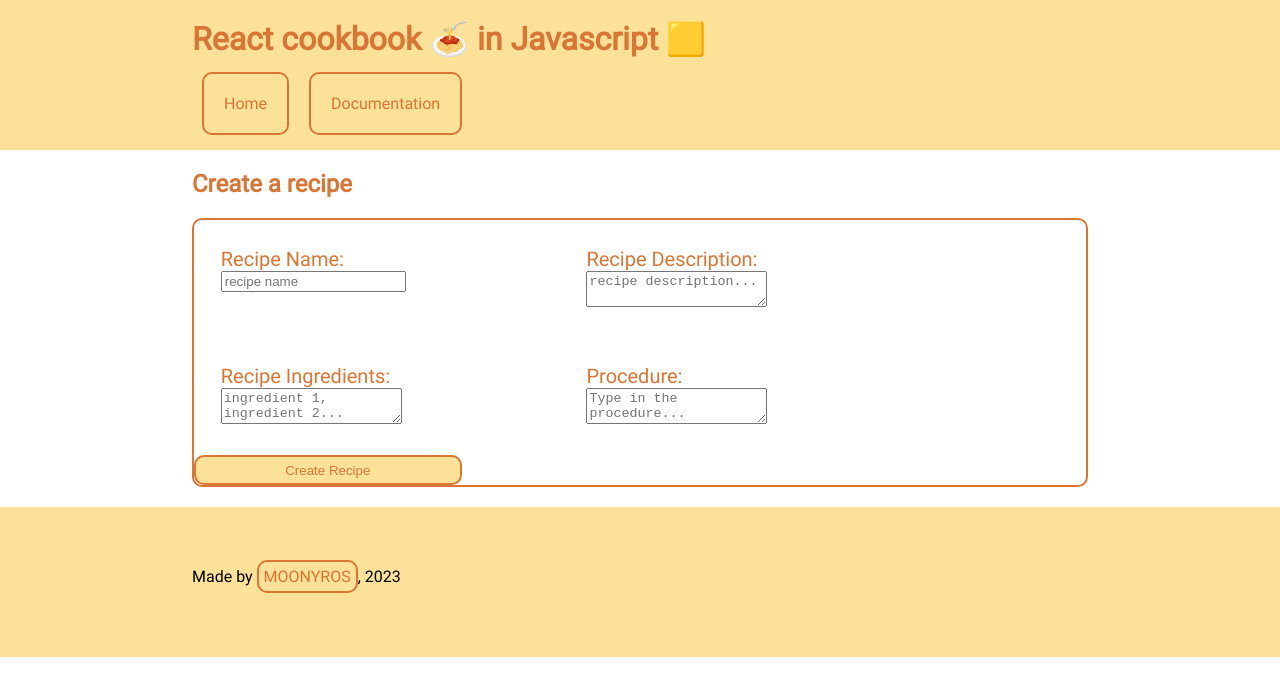
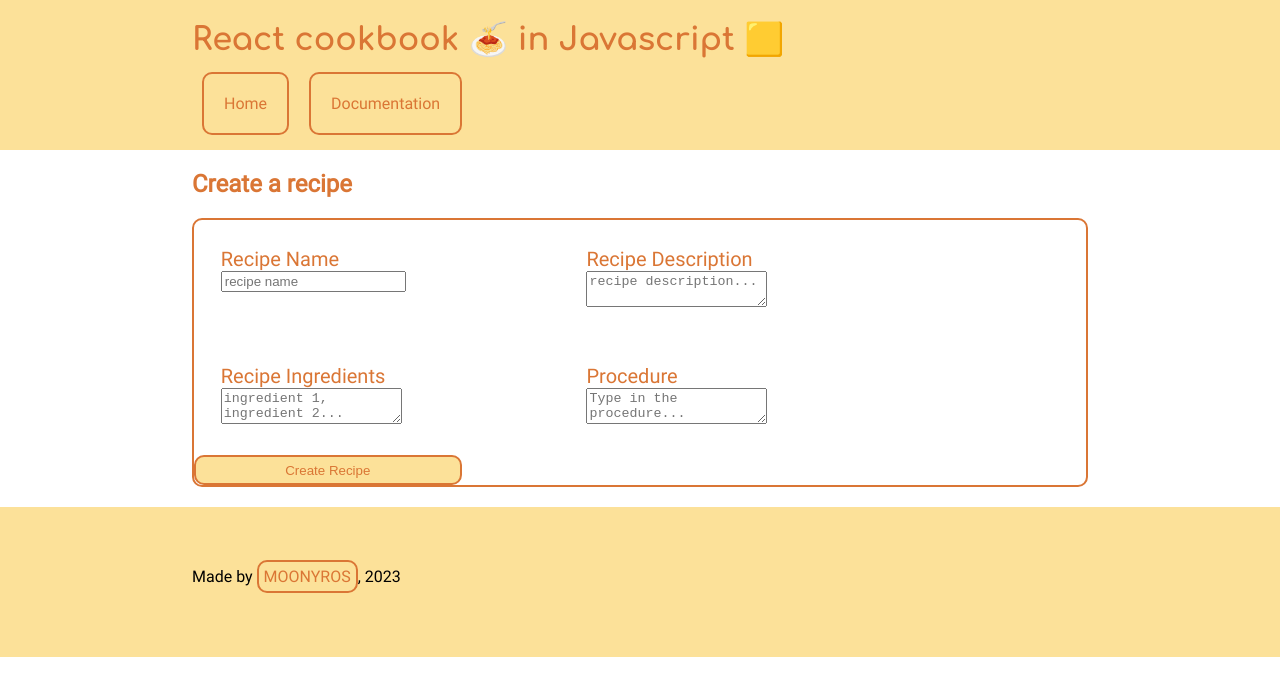
Before and after one commit to MOONYROS/js-react-cookbook, a React (Vite) app: page / in a window 1280 px wide. Shown: the top 696 px of the page. Built offline with nearby package versions, Linux system fonts and the light colour scheme.

Commit message:
new font added, might keep it

```diff
--- a/src/components/RecipeCreator.jsx
+++ b/src/components/RecipeCreator.jsx
@@ -24,22 +24,22 @@ export default function SubmitForm({ onFormSubmit }) {
             <form onSubmit={handleSubmit}>
                 <InputForm
                     id={"nameField"}
-                    text={"Recipe Name:"}
+                    text={"Recipe Name"}
                     placeholder={"recipe name"}
                 />
                 <TextareaForm
                     id={"descriptionField"}
-                    text={"Recipe Description:"}
+                    text={"Recipe Description"}
                     placeholder={"recipe description..."}
                 />
                 <TextareaForm
                     id={"ingrList"}
-                    text={"Recipe Ingredients:"}
+                    text={"Recipe Ingredients"}
                     placeholder={"ingredient 1, ingredient 2..."}
                 />
                 <TextareaForm
                     id={"procedureField"}
-                    text={"Procedure:"}
+                    text={"Procedure"}
                     placeholder={"Type in the procedure..."}
                 />
                 <button type="submit">Create Recipe</button>
--- a/src/style.css
+++ b/src/style.css
@@ -15,8 +15,31 @@ COLORS FOR SAVING
     src: url(./fonts/Roboto-Regular.ttf);
 }
 
+@font-face {
+    font-family: 'sniglet';
+    src: url(./fonts/Sniglet-Regular.ttf);
+}
+
+@font-face {
+    font-family: 'comfortaa';
+    src: url(./fonts/Comfortaa-VariableFont_wght.ttf);
+}
+
 body {
     font-family: roboto;
+}
+
+h1 {
+    font-family: comfortaa;
+    margin: 0px;
+    padding: 20px 0px;
+    color: #da7635;
+}
+
+h2 {
+    margin: 0px;
+    padding-top: 20px;
+    color: #da7635;
 }
 
 .container {
@@ -27,18 +50,6 @@ body {
 .coloredBackground {
     background-color: #fce199;
     height: 150px;
-}
-
-h1 {
-    margin: 0px;
-    padding: 20px 0px;
-    color: #da7635;
-}
-
-h2 {
-    margin: 0px;
-    padding-top: 20px;
-    color: #da7635;
 }
 
 /******* HEADER *******/
```
Also changed, not shown: src/fonts/Comfortaa-VariableFont_wght.ttf (added), src/fonts/Sniglet-Regular.ttf (added).
